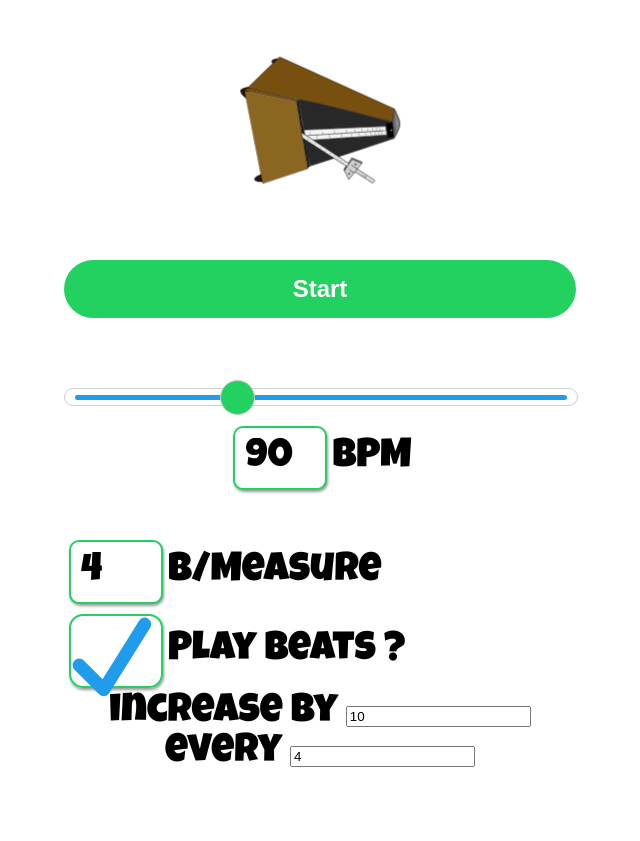
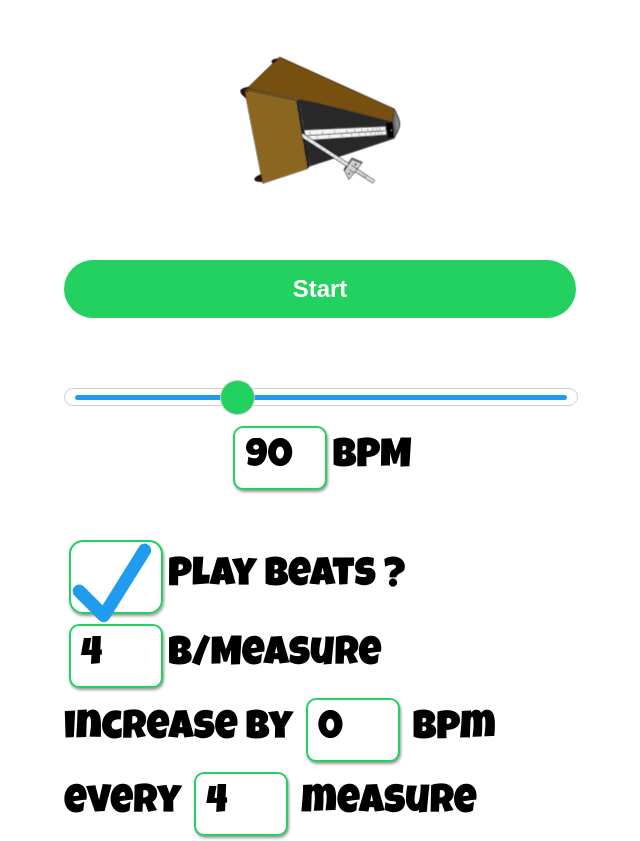
Before and after one commit to NevinDry/smart-metronome, a React (Create React App) app: page / in a window 1280 px wide. Shown: the whole page, without its empty margins (320-960 px from the left). Before the commit the page ends 800 px from the top, so only its background shows below. Built offline with nearby package versions, Linux system fonts and the light colour scheme.

Commit message:
Finishing increase by feature

```diff
--- a/src/metronome/Metronome.js
+++ b/src/metronome/Metronome.js
@@ -12,7 +12,7 @@ class Metronome extends Component {
       bpm: 90,
       beatSlashMeasure: 4,
       playIntervalBeats: true,
-      increaseBpm: 10,
+      increaseBpm: 0,
       increaseAtMeasure: 4
     };
 
@@ -33,7 +33,7 @@ class Metronome extends Component {
     this.currentBeat++;
     if (this.currentBeat === this.state.beatSlashMeasure) {
       this.measureCount++;
-      if(this.measureCount % this.state.increaseAtMeasure === 0){
+      if (this.measureCount % this.state.increaseAtMeasure === 0) {
         const increaseBy = this.state.bpm + this.state.increaseBpm;
         this.setState({ bpm: increaseBy });
       }
@@ -97,7 +97,7 @@ class Metronome extends Component {
       btnText = "Start";
     }
 
-    const { bpm, beatSlashMeasure, playIntervalBeats,increaseBpm, increaseAtMeasure } = this.state;
+    const { bpm, beatSlashMeasure, playIntervalBeats, increaseBpm, increaseAtMeasure } = this.state;
 
     return (
       <div className="metronome">
@@ -117,34 +117,35 @@ class Metronome extends Component {
             />
           </div>
 
+
+
           <div className='bpm-container'>
             <div>
               <input type="text" value={bpm} onChange={this.bpmChange}></input>
               <span>BPM</span>
             </div>
             <br></br>
+            <div className="checkbox-beats">
+              <input type="checkbox" id="check" value={playIntervalBeats} onChange={this.playIntervalBeatsChange} />
+              <label htmlFor="check">
+                <svg viewBox="0,0,55,50">
+                  <path d="M5 30 L 20 45 L 45 5"></path>
+                </svg>
+              </label>
+              <span>Play Beats ?</span>
+            </div>
             <div>
               <input type="text" value={beatSlashMeasure} onChange={this.beatSlashMeasureChange}>
               </input>
               <span>B/Measure</span>
             </div>
           </div>
-          <div className="checkbox-beats">
-            <input type="checkbox" id="check" value={playIntervalBeats} onChange={this.playIntervalBeatsChange} />
-            <label htmlFor="check">
-              <svg viewBox="0,0,55,50">
-                <path d="M5 30 L 20 45 L 45 5"></path>
-              </svg>
-            </label>
-            <span>Play Beats ?</span>
-          </div>
+
+          <div>
+            increase by <input type="text" value={increaseBpm} onChange={this.increaseBpmChange} /> bpm <br />
+            every <input type="text" value={increaseAtMeasure} onChange={this.increaseAtMeasureChange} /> measure
         </div>
-
-
-      increase by <input type="text" value={increaseBpm} onChange={this.increaseBpmChange} />  every               <input type="text" value={increaseAtMeasure} onChange={this.increaseAtMeasureChange} />
-
-
-
+        </div>
       </div>
 
     );
--- a/src/metronome/Metronome.scss
+++ b/src/metronome/Metronome.scss
@@ -66,11 +66,7 @@ input[type="range"]::-webkit-slider-thumb {
     border: 1px solid #CECECE;
 }
 
-.bpm-container {
-    display: flex;
-    flex-direction: column;
-
-    & input[type="text"] {
+input[type="text"] {
     outline: 0;
     font-size: 2.5rem;
     margin: 5px;
@@ -81,6 +77,10 @@ input[type="range"]::-webkit-slider-thumb {
     box-shadow: 1px 2px 3px rgba(0, 0, 0, 0.4);
     font-family: 'Luckiest Guy', cursive;
 };
+
+.bpm-container {
+    display: flex;
+    flex-direction: column;
 
     & div:first-child{
         text-align: center;
```
Lines whose indentation alone changed are shown as unchanged.
